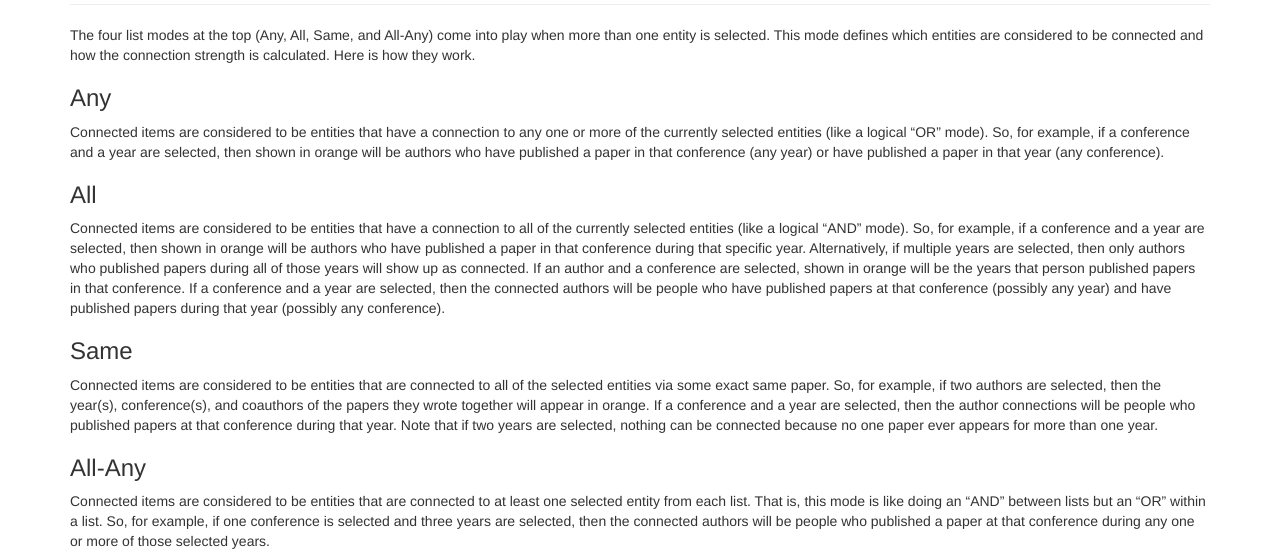
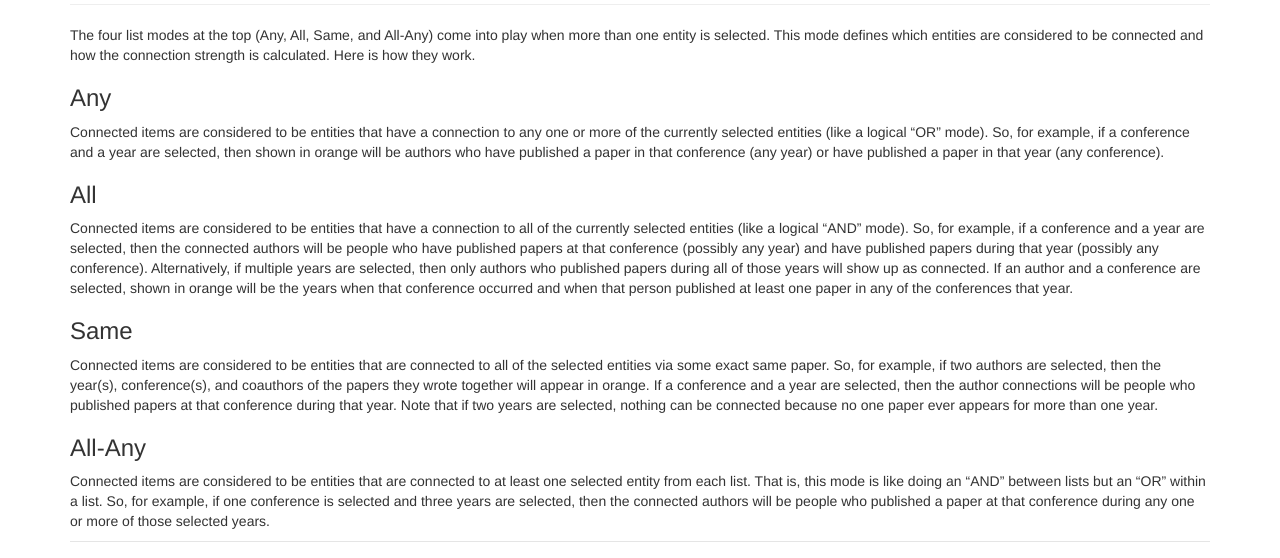
Before and after one commit to anandsainath/visual-analytics-for-web-and-documents, a Flask app: template app/templates/list/tutorial.html in a window 1280 px wide. Shown: the part 844-1402 px from the top of the page. Run offline with Flask 2, Linux system fonts and the light colour scheme; the template is opened without the code that fills it, so the values that code supplies are empty; some libraries are stand-ins or nearby versions.

Commit message:
Help text updated

```diff
--- a/app/templates/list/tutorial.html
+++ b/app/templates/list/tutorial.html
@@ -48,7 +48,7 @@
 	<p>Connected items are considered to be entities that have a connection to any one or more of the currently selected entities (like a logical “OR” mode). So, for example, if a conference and a year are selected, then shown in orange will be authors who have published a paper in that conference (any year) or have published a paper in that year (any conference).</p>
 
 	<h3>All</h3>
-	<p>Connected items are considered to be entities that have a connection to all of the currently selected entities (like a logical “AND” mode). So, for example, if a conference and a year are selected, then shown in orange will be authors who have published a paper in that conference during that specific year. Alternatively, if multiple years are selected, then only authors who published papers during all of those years will show up as connected. If an author and a conference are selected, shown in orange will be the years that person published papers in that conference. If a conference and a year are selected, then the connected authors will be people who have published papers at that conference (possibly any year) and have published papers during that year (possibly any conference).</p>
+	<p>Connected items are considered to be entities that have a connection to all of the currently selected entities (like a logical “AND” mode). So, for example, if a conference and a year are selected, then the connected authors will be people who have published papers at that conference (possibly any year) and have published papers during that year (possibly any conference). Alternatively, if multiple years are selected, then only authors who published papers during all of those years will show up as connected. If an author and a conference are selected, shown in orange will be the years when that conference occurred and when that person published at least one paper in any of the conferences that year.</p>
 
 	<h3>Same</h3>
 	<p>Connected items are considered to be entities that are connected to all of the selected entities via some exact same paper. So, for example, if two authors are selected, then the year(s), conference(s), and coauthors of the papers they wrote together will appear in orange. If a conference and a year are selected, then the author connections will be people who published papers at that conference during that year. Note that if two years are selected, nothing can be connected because no one paper ever appears for more than one year.</p>
```
